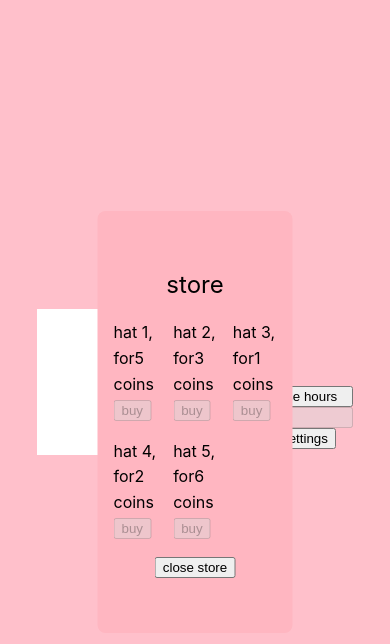
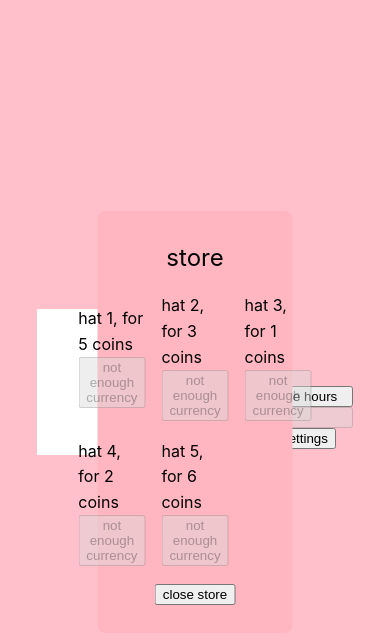
Before and after one commit to joysudo/catatime, a React (Vite) app in the folder src/renderer/: page / in a window 390 px wide. Both pictures are taken after a click on the button "store". Shown: the top 644 px of the page. Built offline with nearby package versions, Linux system fonts and the light colour scheme.

Commit message:
add responsive store button titles

```diff
--- a/src/renderer/src/components/Store.jsx
+++ b/src/renderer/src/components/Store.jsx
@@ -1,4 +1,4 @@
-function Store({currency, buyItem, toggleStore}) {
+function Store({currency, buyItem, toggleStore, ownedItems}) {
   const inventory = [
     {id: 1, name: "hat 1", cost: 5},
     {id: 2, name: "hat 2", cost: 3},
@@ -14,9 +14,16 @@ function Store({currency, buyItem, toggleStore}) {
       <div className="store-grid">
         {inventory.map(item => (
           <div key={item.id} className="store-item">
-            {item.name}, for
-            {item.cost} coins
-            <button onClick={() => buyItem(item)} disabled={currency < item.cost}>buy</button>
+            {item.name}, for {item.cost} coins
+            {!ownedItems.some(ownedItem => ownedItem.id === item.id) && currency >= item.cost &&
+              <button onClick={() => buyItem(item)} disabled={currency < item.cost}>buy</button>
+            }
+            {!ownedItems.some(ownedItem => ownedItem.id === item.id) && currency < item.cost &&
+              <button disabled={true}>not enough currency</button>
+            }
+            {ownedItems.some(ownedItem => ownedItem.id === item.id) &&
+              <button disabled={1 + 1 == 2}>purchased</button>
+            }
           </div>
         ))}
       </div>
--- a/src/renderer/src/pages/CatCup.jsx
+++ b/src/renderer/src/pages/CatCup.jsx
@@ -50,7 +50,7 @@ function CatCup() {
           <button onClick = {toggleInventory}>inventory</button>
           <button>settings</button>
         </div>
-        {storeOpen && <Store currency={currency} buyItem={buyItem} toggleStore={toggleStore}/>}
+        {storeOpen && <Store currency={currency} buyItem={buyItem} toggleStore={toggleStore} ownedItems={ownedItems}/>}
         {inventoryOpen && <Inventory ownedItems={ownedItems} toggleInventory={toggleInventory}/>}
         </div>
     </div>
```
